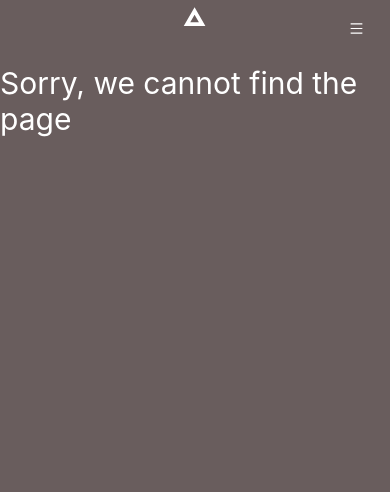
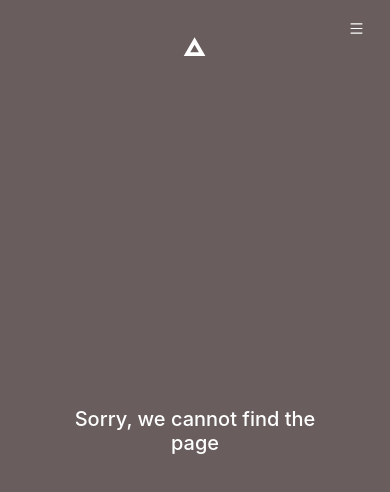
Before and after one commit to sruthi-dasari/CreativeSkillsProject, a React (Create React App) app: page /not-found in a window 390 px wide. Shown: the top 492 px of the page. Built offline with nearby package versions, Linux system fonts and the light colour scheme.

Commit message:
edited mobile view of about page

```diff
--- a/src/components/Header/index.css
+++ b/src/components/Header/index.css
@@ -57,7 +57,7 @@
 
 .close-icon {
     color: #ffffff;
-    font-size: 30px;
+    font-size: 20px;
 }
 
 .nav-links-container {
@@ -78,7 +78,7 @@
 
 .nav-link-content {
     color: #ffffff;
-    font-size: 50px;
+    font-size: 30px;
     margin: 0px;
 }
 
--- a/src/components/NotFound/index.css
+++ b/src/components/NotFound/index.css
@@ -1,12 +1,37 @@
 .not-found-container{
-    display: flex;
     height: 100vh;
-    flex-direction: column;
-    align-items: center;
     background-color: rgb(105, 93, 93);
+    padding-left: 50px;
+    padding-right: 50px;
+    padding-top: 30px;
 }
 
-.notfound-text{
+.not-found-content-container{
+    display: flex;
+    flex-direction: column;
+    justify-content: center;
+    align-items: center;
+    height: 90%;
+}
+
+.notfound-heading{
     color: #ffffff;
-    font-size: 30px;
+    font-size: 20px;
+    text-align: center;
+    font-weight: 500;
 }
+
+@media screen and(min-width: 768px){
+    .not-found-container{
+        display: flex;
+        height: 100vh;
+        flex-direction: column;
+        align-items: center;
+        background-color: rgb(105, 93, 93);
+    }
+
+    .notfound-text{
+        color: #ffffff;
+        font-size: 30px;
+    }
+}
--- a/src/components/NotFound/index.js
+++ b/src/components/NotFound/index.js
@@ -5,7 +5,9 @@ import Header from '../Header'
 const NotFound = () =>(
     <div className='not-found-container'>
         <Header/>
-        <p className='notfound-text'>Sorry, we cannot find the page</p>
+        <div className='not-found-content-container'>
+        <h1 className='notfound-heading'>Sorry, we cannot find the page</h1>
+        </div>
     </div>
 )
 
```
